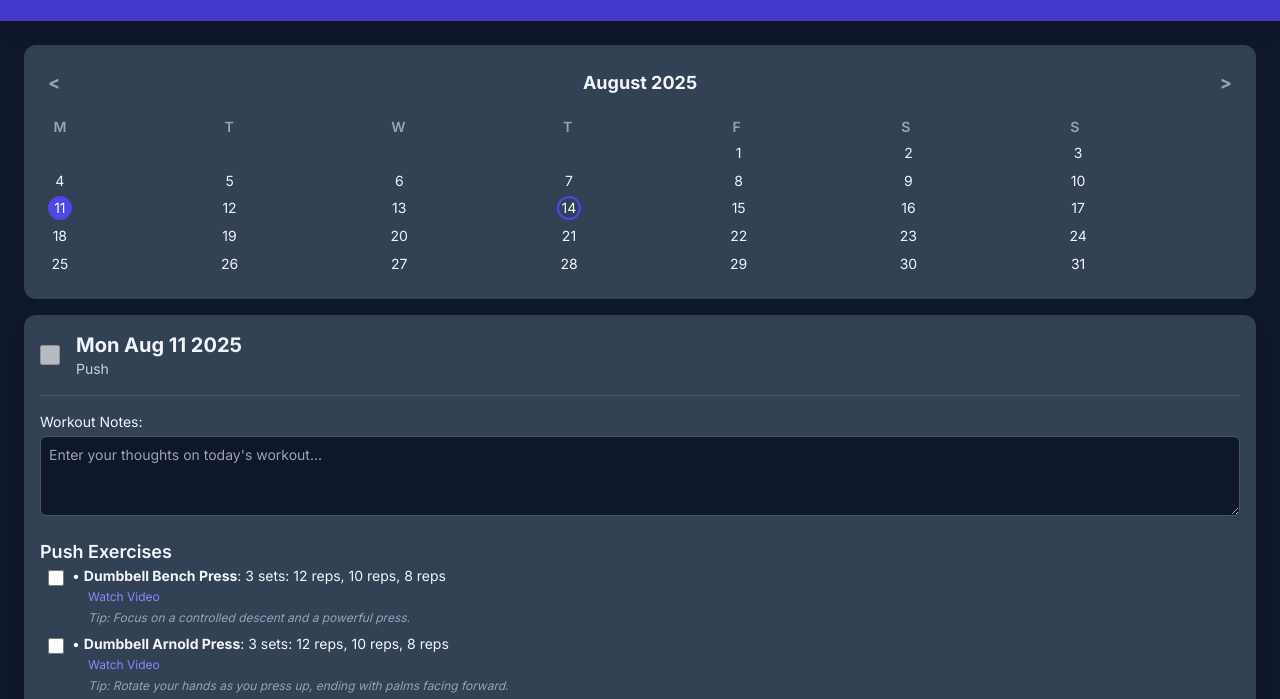
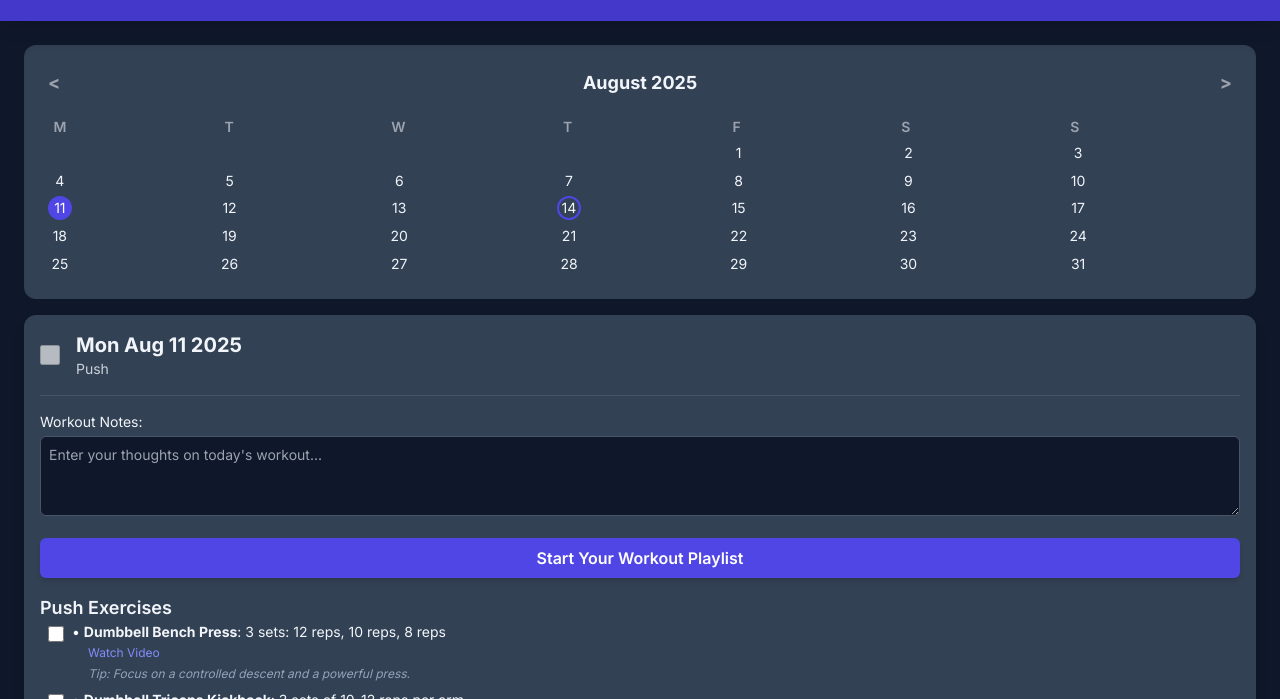
Before and after one commit to nair85-art/webpages, a plain HTML site: page index.html in a window 1280 px wide. Both pictures are taken after a click on the button "11". Shown: the part 79-778 px from the top of the page. Drawn offline with nearby package versions, Linux system fonts and the light colour scheme.

Commit message:
Update index.html
overhaul

```diff
--- a/index.html
+++ b/index.html
@@ -138,7 +138,9 @@
             </div>
 
             <div id="workout-plan" class="space-y-4">
-                <!-- Workout content will be injected here -->
+                <div id="initial-message" class="text-center p-8 text-slate-400">
+                    <p>Please select a day from the calendar to view your workout plan.</p>
+                </div>
             </div>
         </main>
     </div>
@@ -234,7 +236,7 @@ Welcome to your personalized fitness program. This plan is designed for a 6-day
         const themeToggle = document.getElementById('theme-toggle');
 
         let currentDate = new Date();
-        let selectedDate = new Date();
+        let selectedDate = null;
 
         function shuffle(array) {
             for (let i = array.length - 1; i > 0; i--) {
@@ -244,14 +246,21 @@ Welcome to your personalized fitness program. This plan is designed for a 6-day
             return array;
         }
 
-        let workouts = {};
+        const workoutMapping = {
+            1: 'push', // Monday
+            2: 'pull', // Tuesday
+            3: 'legs', // Wednesday
+            4: 'push_alt', // Thursday
+            5: 'pull_alt', // Friday
+            6: 'legs_alt', // Saturday
+            0: 'rest' // Sunday
+        };
 
         function getWorkoutPlan(date) {
             const startDate = new Date('2025-08-11T00:00:00');
             const daysSinceStart = Math.floor((date - startDate) / (1000 * 60 * 60 * 24));
             const weekNumber = Math.floor(daysSinceStart / 7);
 
-            // Use a seeded random for consistent weekly workouts
             const randomSeed = function(seed) {
                 return function() {
                     seed = (seed * 9301 + 49297) % 233280;
@@ -266,43 +275,42 @@ Welcome to your personalized fitness program. This plan is designed for a 6-day
             const shuffledCore = shuffle([...exercises.core].sort(() => 0.5 - currentWeekSeed()));
             const shuffledStrap = shuffle([...exercises.strap].sort(() => 0.5 - currentWeekSeed()));
 
-            const weeklyPlan = [
-                { type: 'push', exercises: shuffledPush.slice(0, 4) },
-                { type: 'pull', exercises: shuffledPull.slice(0, 4) },
-                { type: 'legs', exercises: shuffledLegs.slice(0, 5) },
-                { type: 'push', exercises: shuffledPush.slice(4, 8) },
-                { type: 'pull', exercises: shuffledPull.slice(4, 8) },
-                { type: 'legs', exercises: shuffledLegs.slice(5, 10) },
-                { type: 'rest', exercises: [] }
-            ];
+            const weeklyPlan = {
+                push: { type: 'push', exercises: shuffledPush.slice(0, 4) },
+                pull: { type: 'pull', exercises: shuffledPull.slice(0, 4) },
+                legs: { type: 'legs', exercises: shuffledLegs.slice(0, 5) },
+                push_alt: { type: 'push', exercises: shuffledPush.slice(4, 8) },
+                pull_alt: { type: 'pull', exercises: shuffledPull.slice(4, 8) },
+                legs_alt: { type: 'legs', exercises: shuffledLegs.slice(5, 10) },
+                rest: { type: 'rest', exercises: [] }
+            };
 
-            const strapExercises = [
-                { title: 'Strap Exercises', exercises: shuffledStrap.slice(0, 2) },
-                { title: 'Strap Exercises', exercises: shuffledStrap.slice(0, 2) },
-                { title: 'Strap Exercises', exercises: [] },
-                { title: 'Strap Exercises', exercises: shuffledStrap.slice(2, 4) },
-                { title: 'Strap Exercises', exercises: shuffledStrap.slice(2, 4) },
-                { title: 'Strap Exercises', exercises: [] },
-                { title: 'Strap Exercises', exercises: [] }
-            ];
+            const strapExercises = {
+                push: { title: 'Strap Exercises', exercises: shuffledStrap.slice(0, 2) },
+                pull: { title: 'Strap Exercises', exercises: shuffledStrap.slice(0, 2) },
+                legs: { title: 'Strap Exercises', exercises: [] },
+                push_alt: { title: 'Strap Exercises', exercises: shuffledStrap.slice(2, 4) },
+                pull_alt: { title: 'Strap Exercises', exercises: shuffledStrap.slice(2, 4) },
+                legs_alt: { title: 'Strap Exercises', exercises: [] },
+                rest: { title: 'Strap Exercises', exercises: [] }
+            };
 
-            const coreExercises = [
-                { title: 'Core & Abs', exercises: shuffledCore.slice(0, 2) },
-                { title: 'Core & Abs', exercises: shuffledCore.slice(2, 4) },
-                { title: 'Core & Abs', exercises: shuffledCore.slice(4, 6) },
-                { title: 'Core & Abs', exercises: shuffledCore.slice(6, 8) },
-                { title: 'Core & Abs', exercises: shuffledCore.slice(8, 10) },
-                { title: 'Core & Abs', exercises: shuffledCore.slice(10, 12) },
-                { title: 'Core & Abs', exercises: [] }
-            ];
+            const coreExercises = {
+                push: { title: 'Core & Abs', exercises: shuffledCore.slice(0, 2) },
+                pull: { title: 'Core & Abs', exercises: shuffledCore.slice(2, 4) },
+                legs: { title: 'Core & Abs', exercises: shuffledCore.slice(4, 6) },
+                push_alt: { title: 'Core & Abs', exercises: shuffledCore.slice(6, 8) },
+                pull_alt: { title: 'Core & Abs', exercises: shuffledCore.slice(8, 10) },
+                legs_alt: { title: 'Core & Abs', exercises: shuffledCore.slice(10, 12) },
+                rest: { title: 'Core & Abs', exercises: [] }
+            };
 
-            // Fix: Re-mapping the day of the week to the correct workout
-            const dayOfWeek = date.getDay(); // 0 is Sunday, 1 is Monday...
-            const weeklyPlanIndex = (dayOfWeek + 6) % 7; // Map 1(Mon) -> 0, 2(Tue) -> 1, ..., 0(Sun) -> 6
+            const dayOfWeek = date.getDay(); // 0 (Sunday) to 6 (Saturday)
+            const workoutType = workoutMapping[dayOfWeek];
 
-            const workoutForDay = weeklyPlan[weeklyPlanIndex];
-            const coreForDay = coreExercises[weeklyPlanIndex];
-            const strapForDay = strapExercises[weeklyPlanIndex];
+            const workoutForDay = weeklyPlan[workoutType];
+            const coreForDay = coreExercises[workoutType];
+            const strapForDay = strapExercises[workoutType];
 
             return { workout: workoutForDay, core: coreForDay, strap: strapForDay };
         }
@@ -315,7 +323,6 @@ Welcome to your personalized fitness program. This plan is designed for a 6-day
             monthYearHeader.textContent = `${currentDate.toLocaleString('default', { month: 'long' })} ${currentDate.getFullYear()}`;
             calendarGridElement.innerHTML = '';
 
-            // Add empty cells for days before the start of the month
             for (let i = 0; i < firstDayOfWeek; i++) {
                 const emptyCell = document.createElement('div');
                 emptyCell.classList.add('calendar-day-item', 'pointer-events-none');
@@ -327,7 +334,9 @@ Welcome to your personalized fitness program. This plan is designed for a 6-day
                 const day = new Date(currentDate.getFullYear(), currentDate.getMonth(), i);
                 const dayString = day.toISOString().slice(0, 10);
                 const isToday = day.toDateString() === today.toDateString();
-                const isCompleted = localStorage.getItem(`dayCompleted_${dayString}`) === 'true';
+                const allWorkoutsCount = localStorage.getItem(`workoutsCount_${dayString}`);
+                const completedWorkoutsCount = localStorage.getItem(`workoutsCompletedCount_${dayString}`);
+                const isCompleted = allWorkoutsCount && allWorkoutsCount === completedWorkoutsCount;
 
                 const dayElement = document.createElement('button');
                 dayElement.textContent = i;
@@ -337,7 +346,7 @@ Welcome to your personalized fitness program. This plan is designed for a 6-day
                 if (isToday) {
                     dayElement.classList.add('today');
                 }
-                if (dayString === selectedDate.toISOString().slice(0, 10)) {
+                if (selectedDate && dayString === selectedDate.toISOString().slice(0, 10)) {
                     dayElement.classList.add('selected');
                 }
                 if (isCompleted) {
@@ -382,6 +391,14 @@ Welcome to your personalized fitness program. This plan is designed for a 6-day
             `;
 
             if (workoutData.workout.type !== 'rest') {
+                 dayHtml += `
+                    <div class="mt-4">
+                        <button onclick="window.open('https://music.youtube.com', '_blank')" class="w-full py-2 px-4 bg-indigo-600 hover:bg-indigo-700 text-white font-semibold rounded-md shadow-md transition-colors">
+                            Start Your Workout Playlist
+                        </button>
+                    </div>
+                `;
+
                 dayHtml += `
                     <div class="mt-4">
                         <h4 class="text-lg font-semibold">${workoutTitle} Exercises</h4>
@@ -415,13 +432,19 @@ Welcome to your personalized fitness program. This plan is designed for a 6-day
 
             const dayContainer = document.getElementById(`day-${dateString}`);
             checkDayCompletion(dayContainer, dateString);
+            localStorage.setItem(`workoutsCount_${dateString}`, allWorkoutsCount);
         }
 
         function selectDay(dateString) {
+            const initialMessage = document.getElementById('initial-message');
+            if (initialMessage) {
+                initialMessage.style.display = 'none';
+            }
             renderWorkoutPlan(dateString);
             addListeners();
         }
 
+        let allWorkoutsCount = 0;
         function convertExercisesToHtml(exerciseList, dateString, type = 'main') {
             let html = '';
             let exerciseIndex = 0;
@@ -451,6 +474,7 @@ Welcome to your personalized fitness program. This plan is designed for a 6-day
 
                 html += `</div></div>`;
             });
+            allWorkoutsCount += exerciseList.length;
             return html;
         }
 
@@ -488,17 +512,17 @@ Welcome to your personalized fitness program. This plan is designed for a 6-day
         function checkDayCompletion(dayContainer, dateString) {
             const allWorkouts = dayContainer.querySelectorAll('input[type="checkbox"][id^="workout-checkbox-"]');
 
-            let allCompleted = true;
-            if (allWorkouts.length > 0) {
-                 allWorkouts.forEach(checkbox => {
-                    if (!checkbox.checked) {
-                        allCompleted = false;
-                    }
-                });
-            } else {
-                // If there are no workouts (e.g., rest day), it's considered complete
-                allCompleted = true;
-            }
+            let completedWorkoutsCount = 0;
+            allWorkouts.forEach(checkbox => {
+                if(checkbox.checked){
+                    completedWorkoutsCount++;
+                }
+            });
+
+            localStorage.setItem(`workoutsCount_${dateString}`, allWorkouts.length);
+            localStorage.setItem(`workoutsCompletedCount_${dateString}`, completedWorkoutsCount);
+
+            const allCompleted = allWorkouts.length === completedWorkoutsCount;
 
             const dayCheckbox = dayContainer.querySelector(`#day-checkbox-${dateString}`);
             if (dayCheckbox) {
@@ -577,10 +601,11 @@ Welcome to your personalized fitness program. This plan is designed for a 6-day
         document.addEventListener('DOMContentLoaded', () => {
             setInitialTheme();
             createCalendar();
-            const todayString = new Date().toISOString().slice(0, 10);
-            selectDay(todayString);
 
-            // Add listeners for calendar month navigation
+            // Fix: No initial day is selected on page load.
+            // const todayString = new Date().toISOString().slice(0, 10);
+            // selectDay(todayString);
+
             prevMonthBtn.addEventListener('click', () => {
                 currentDate.setMonth(currentDate.getMonth() - 1);
                 createCalendar();
```
